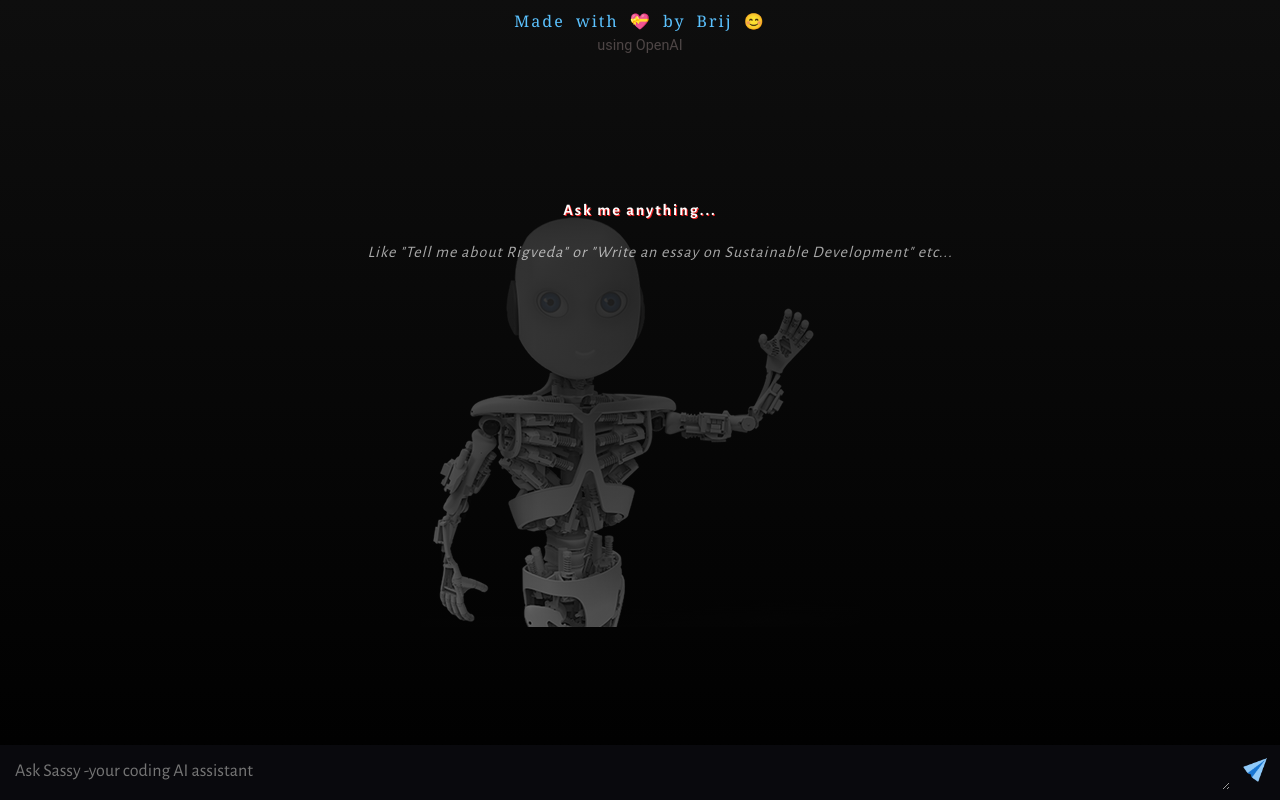
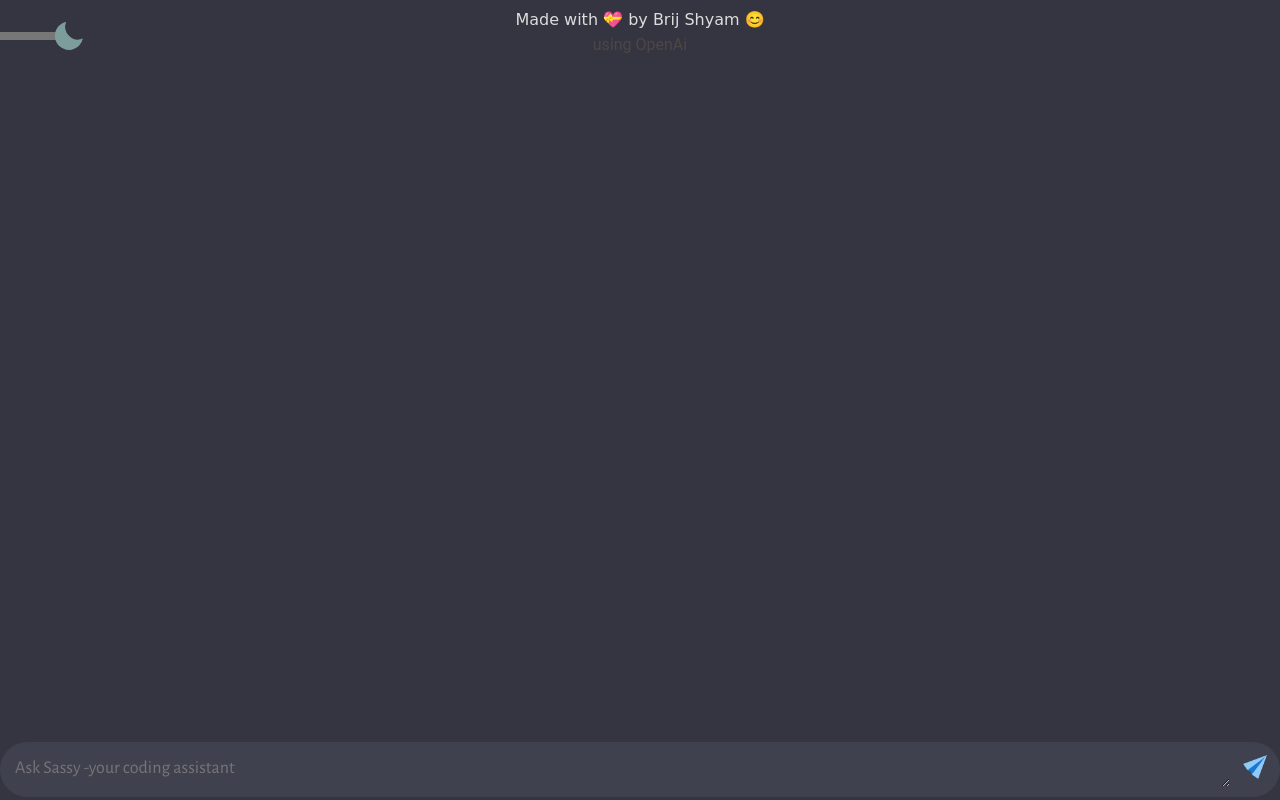
Before and after one commit to brijshyam/codeBot-Sassy, a website built with Vite: page client/index.html in a window 1280 px wide. Built offline with nearby package versions, Linux system fonts and the light colour scheme.

Commit message:
update 1.0.4

```diff
--- a/client/index.html
+++ b/client/index.html
@@ -5,44 +5,71 @@
     <meta charset="UTF-8" />
     <link rel="icon" type="image/svg+xml" href="favicon.ico" />
     <meta name="viewport" content="width=device-width, initial-scale=1.0" />
-    <title>Sassy -Your Coding Assistance</title>
+    <title>Codex - Your Coding Assistance</title>
     <link rel="stylesheet" href="style.css" />
   </head>
 
   <body>
-    <div id="app">
-      <p class="self-tag">Made with <span>💝</span> by Brij <span>😊</span> <br>
-      <p class="ai-credit">using OpenAI</p>
-
-      <div class="info-banner-wrapper">
-        <div class="item1">
-          <h4>
-            Ask me anything...
-          </h4>
-        </div>
-        <div class="item2">
-          <p>Like "Tell me about Rigveda" or "Write an essay on Sustainable Development" etc...</p>
-        </div>
-      </div>
+    <div id="app" class="night-theme">
+      <p class="self-tag">Made with <span>💝</span> by Brij Shyam <span>😊</span> <br>
+      <p class="ai-credit">using OpenAi</p>
       </p>
+      <!-- theme button  -->
+      <button class="btn-switcher" id="theme"></button>
       <div id="chat_container"></div>
-
-      <form id="write">
-        <textarea name="prompt" rows="1" cols="1" placeholder="Ask Sassy -your coding AI assistant"></textarea>
+      <form>
+        <textarea name="prompt" rows="1" cols="1" placeholder="Ask Sassy -your coding assistant"></textarea>
         <button type="submit"><img src="assets/send.png" alt="send" />
       </form>
+      <!-- <p>Hi, Made with Love by Brij Shyam</p> -->
     </div>
+    <script defer type="module" src="script.js"></script>
+  </body>
+  <script>
+    const themeBtn = document.getElementById('theme');
+    let flag = false;
+    themeBtn.addEventListener('click', (e) => {
+      let mainDiv = document.querySelector('#app');
+      const styleSheet = document.styleSheets[0];
+      const rules = styleSheet.cssRules;
+      if (!flag) {
+        flag = true;
+        mainDiv.classList.remove('night-theme');
+        mainDiv.classList.add('day-theme');
+        /* styleSheet.insertRule('.btn-switcher::after { background-color: red; }', styleSheet.cssRules.length);
+        styleSheet.insertRule('.btn-switcher::after { content: ""; }', styleSheet.cssRules.length); */
+        for (let i = 0; i < rules.length; i++) {
+          if (rules[i].selectorText === '.btn-switcher::after') {
+            rules[i].style.content = " url('./assets/sun.svg')";
+            rules[i].style.left = '1rem'
+            rules[i - 1].style.border = '#00ABB3 4px solid'
+            break;
+          }
+        }
+        document.querySelector('.self-tag').style.color = '#F2921D'
+        document.querySelector('.ai-credit').style.color = '#ddd'
+        document.querySelector('form').style.backgroundColor = '#B2B2B2'
 
-    <script type="module" src="script.js"></script>
-    <script>
-      var elem = document.getElementsByClassName('info-banner-wrapper')[0];
-      var write = document.getElementById('write');
-      write.onclick = function () {
-        elem.style.display = "none";
+
+      } else {
+        flag = false;
+        mainDiv.classList.remove('day-theme');
+        mainDiv.classList.add('night-theme');
+        for (let i = 0; i < rules.length; i++) {
+          if (rules[i].selectorText === '.btn-switcher::after') {
+            rules[i].style.content = " url('./assets/moon.svg')";
+            rules[i].style.left = '4rem'
+            rules[i - 1].style.border = '#e6e6e6 4px solid'
+            break;
+          }
+        }
+        document.querySelector('.self-tag').style.color = '#ddd'
+        document.querySelector('.ai-credit').style.color = '#4e4646'
+        document.querySelector('form').style.backgroundColor = '#40414F';
       }
+    });
 
-    </script>
 
-  </body>
+  </script>
 
 </html>
--- a/client/style.css
+++ b/client/style.css
@@ -7,80 +7,81 @@
   font-family: "Alegreya Sans", sans-serif;
 }
 
-
+/* body {
+  background: #343541;
+} */
 
 .self-tag {
   position: sticky;
   margin-top: 10px;
-  color: rgb(91 194 255);
+  color: #ddd;
   font-size: 1.2 rem;
-  font-family: Georgia, 'Times New Roman', Times, serif;
-  letter-spacing: 2px;
-  word-spacing: 5px;
-  font-weight: 500;
+  font-family: cursive;
 }
 
 .ai-credit {
   padding-top: 5px;
   color: #4e4646;
-  font-size: 0.9rem;
+  font-size: 1rem;
   font-family: 'Nunito Sans', sans-serif;
   font-family: 'Roboto', sans-serif;
 
 }
 
-#app {
+.day-theme {
+  background: #f1f0f0;
   width: 100vw;
-  height: 100vh;
-
+  height: 100svh;
   display: flex;
   flex-direction: column;
   align-items: center;
   justify-content: space-between;
-
-
-  background: linear-gradient(rgb(14 14 14), rgb(0 0 0 / 48%)), url("/client/assets/AI.png"), linear-gradient(45deg, black, black);
-  background-size: cover;
-  background-position: center;
-  background-repeat: no-repeat;
 }
 
-@media screen and (min-width: 768px) {
-  #app {
-    background-size: auto;
-  }
+.night-theme {
+  width: 100vw;
+  height: 100svh;
+  background: #343541;
+  display: flex;
+  flex-direction: column;
+  align-items: center;
+  justify-content: space-between;
 }
 
-
-.info-banner-wrapper {
-  height: 25vh;
-
-  display: flex;
-  flex-direction: column;
-  justify-content: center;
-  align-items: center;
+.btn-switcher {
+  position: absolute;
+  height: 0rem;
+  width: 5rem;
+  border: 4px solid #777777;
+  background: #777777;
+  top: 2rem;
+  left: -1rem;
+  bottom: 0;
+  right: 0;
+  border-top-right-radius: 20px;
+  border-bottom-right-radius: 20px;
 }
 
-.info-banner-wrapper>.item1>h4 {
-  color: #fff;
-  position: relative;
-  margin-top: 20vh;
-  font-weight: 700;
-  letter-spacing: 2px;
-  text-shadow: 1px 1px #ef2020;
+.btn-switcher::after {
+  content: url('./assets/moon.svg');
+  position: absolute;
+  top: -1.08rem;
+  left: 4rem;
+  bottom: 0;
+  right: 0;
+  height: 1rem;
+  width: 1rem;
+  transition: ease-in-out 0.5s;
 }
 
-.info-banner-wrapper>.item2>p {
-  display: flex;
-  color: #ffffffa4;
-  justify-content: center;
-  width: 70vw;
-  line-height: 2;
-  position: relative;
-  margin: 1rem auto auto 2.5rem;
-  font-weight: 300;
-  letter-spacing: 1px;
-  font-style: italic;
+@media screen and (max-width: 400px) {
+  .btn-switcher {
+    top: 3rem;
+  }
+
+  .btn-switcher::after {
+    top: -1.08rem;
+  }
 }
 
 #chat_container {
@@ -111,7 +112,7 @@
 }
 
 .ai {
-  background: #1c1d24;
+  background: #40414F;
 }
 
 .chat {
@@ -170,21 +171,20 @@
 form {
   width: 100%;
   max-width: 1280px;
-  margin: 0 auto 0 auto;
+  margin: 0 auto;
   padding: 10px;
-  background: #0e0e14b0;
-
+  background: #40414F;
+  border-radius: 40px;
   display: flex;
   flex-direction: row;
   gap: 10px;
+  margin-bottom: 0.2rem;
 }
 
 textarea {
   width: 100%;
-
   color: #fff;
   font-size: 18px;
-
   padding: 5px;
   background: transparent;
   border-radius: 5px;
```
Also changed, not shown: client/assets/moon.svg (added), client/assets/sun.svg (added).
